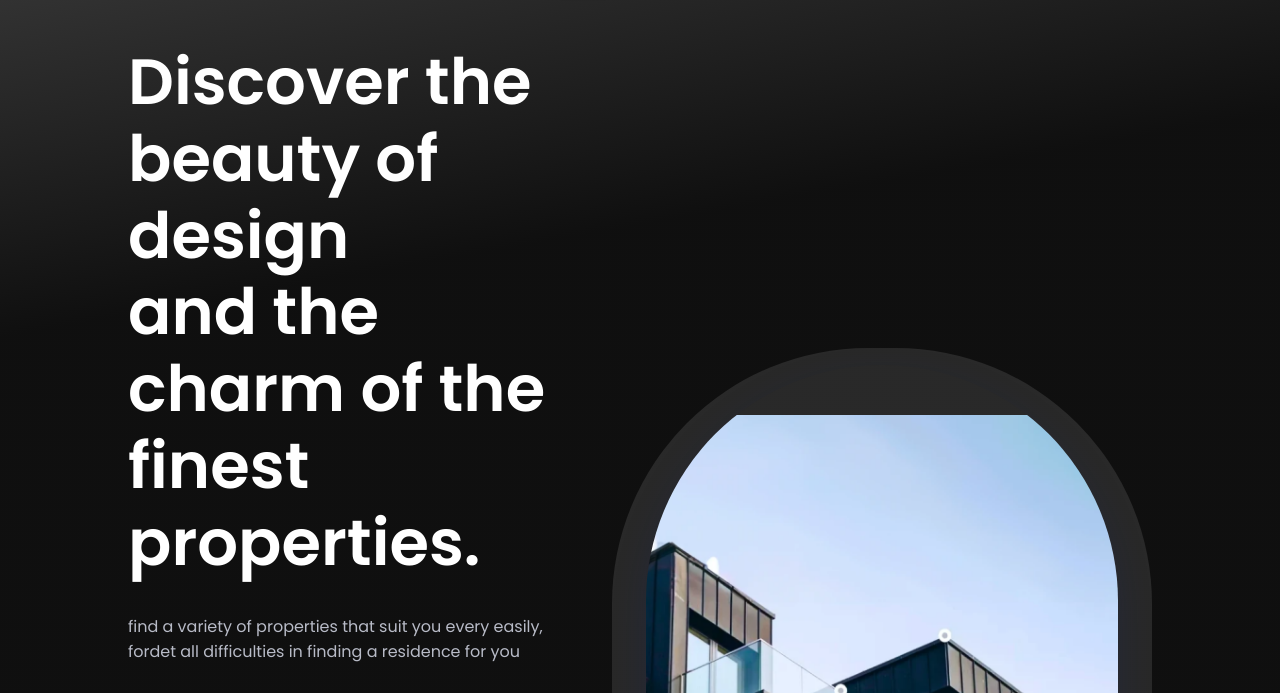
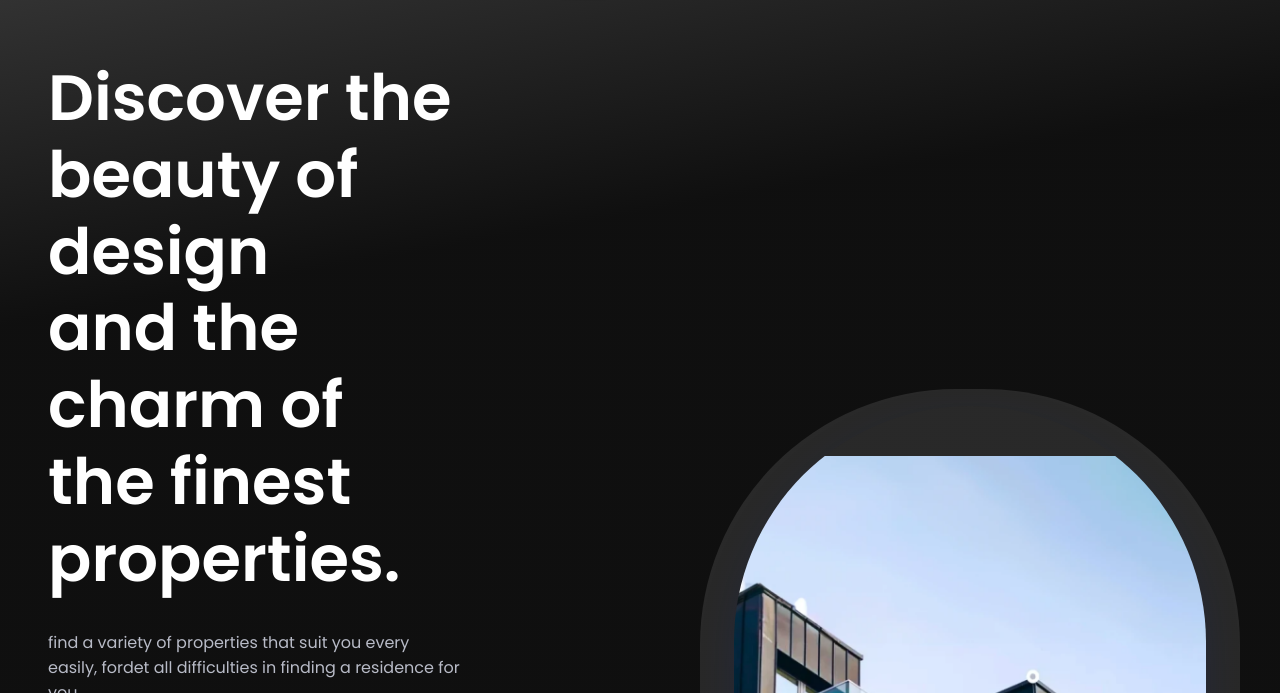
Before and after one commit to Islam-Atwa/RealState, a plain HTML site: page index.html in a window 1280 px wide. Shown: the part 60-753 px from the top of the page. Drawn offline with nearby package versions, Linux system fonts and the light colour scheme.

Commit message:
fixes issue

```diff
--- a/responsive.css
+++ b/responsive.css
@@ -429,13 +429,17 @@
     }
 }
 
+
 @media screen and (min-width: 1040px){
     .container{
-        margin-left: auto;  margin-right: auto;
+        margin-left: auto;
+        margin-right: auto;
     }
 
     .home__container{
-        column-gap: 4rem;
+        padding: 0;
+        margin: 5rem 3rem;
+        column-gap: 15rem
     }
 }
 
--- a/style.css
+++ b/style.css
@@ -828,3 +828,7 @@ body.dark-theme{
     transform: translate(-50%, -50%);
     text-align: center;
 }
+
+.swiper-slide img{
+    border-radius: 3%;
+}
```
